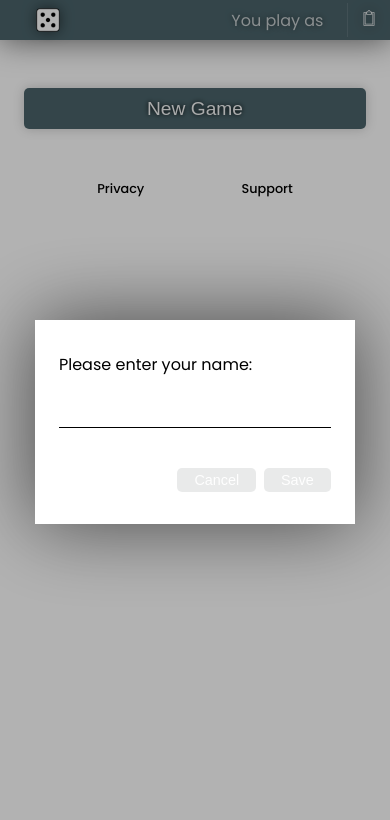
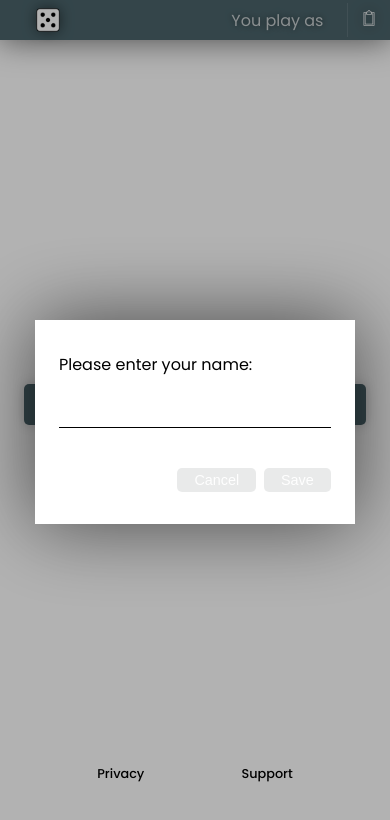
Before and after one commit to akarasz/dajsz, a React (Create React App) app: page / in a window 390 px wide. Shown: the top 820 px of the page. Built offline with nearby package versions, Linux system fonts and the light colour scheme.

Commit message:
fix: responsive layout for landing

```diff
--- a/src/App.css
+++ b/src/App.css
@@ -1,7 +1,7 @@
 .Content {
   grid-area: content;
 
-  margin-top: 3em;
+  margin: 3em 0;
 
   display: flex;
   flex-direction: column;
--- a/src/Home.css
+++ b/src/Home.css
@@ -1,9 +1,19 @@
+.Home {
+  display: grid;
+  height: 100%;
+  grid-template-rows: 1fr auto;
+  row-gap: 2em;
+}
+
 .Home button {
   width: 100%;
 }
 
+.Main {
+  align-self: center;
+}
+
 .Footer {
-  margin: 4em 0;
   font-size: .8em;
 }
 
--- a/src/index.css
+++ b/src/index.css
@@ -13,10 +13,12 @@ body {
   display: grid;
 
   grid-template-columns: 100%;
+  grid-template-rows: auto 1fr;
   grid-template-areas:
     "header"
     "content";
 
   width: clamp(0em 100% 40em);
+  min-height: 100vh;
   justify-items: center;
 }
```
